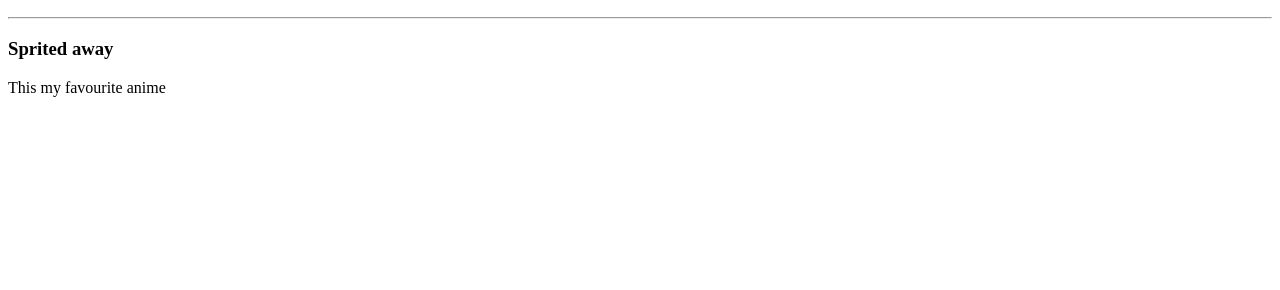
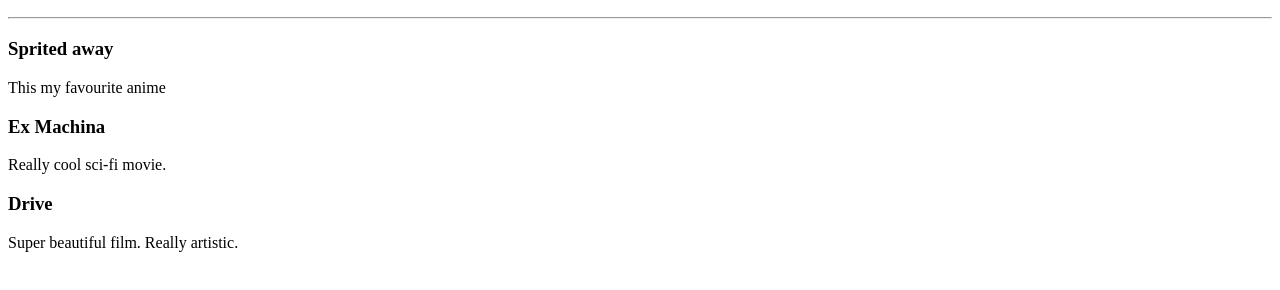
Before and after one commit to tharukshahasith/movie-ranking, a plain HTML site: page index.html in a window 1280 px wide. Shown: the part 96-386 px from the top of the page. Drawn offline with Linux system fonts and the light colour scheme.

Commit message:
Update index.html

```diff
--- a/index.html
+++ b/index.html
@@ -4,3 +4,7 @@
 <hr />
 <h3>Sprited away</h3>
 <p>This my favourite anime</p>
+<h3>Ex Machina</h3>
+<p>Really cool sci-fi movie.</p>
+<h3>Drive</h3>
+<p>Super beautiful film. Really artistic.</p>
```
